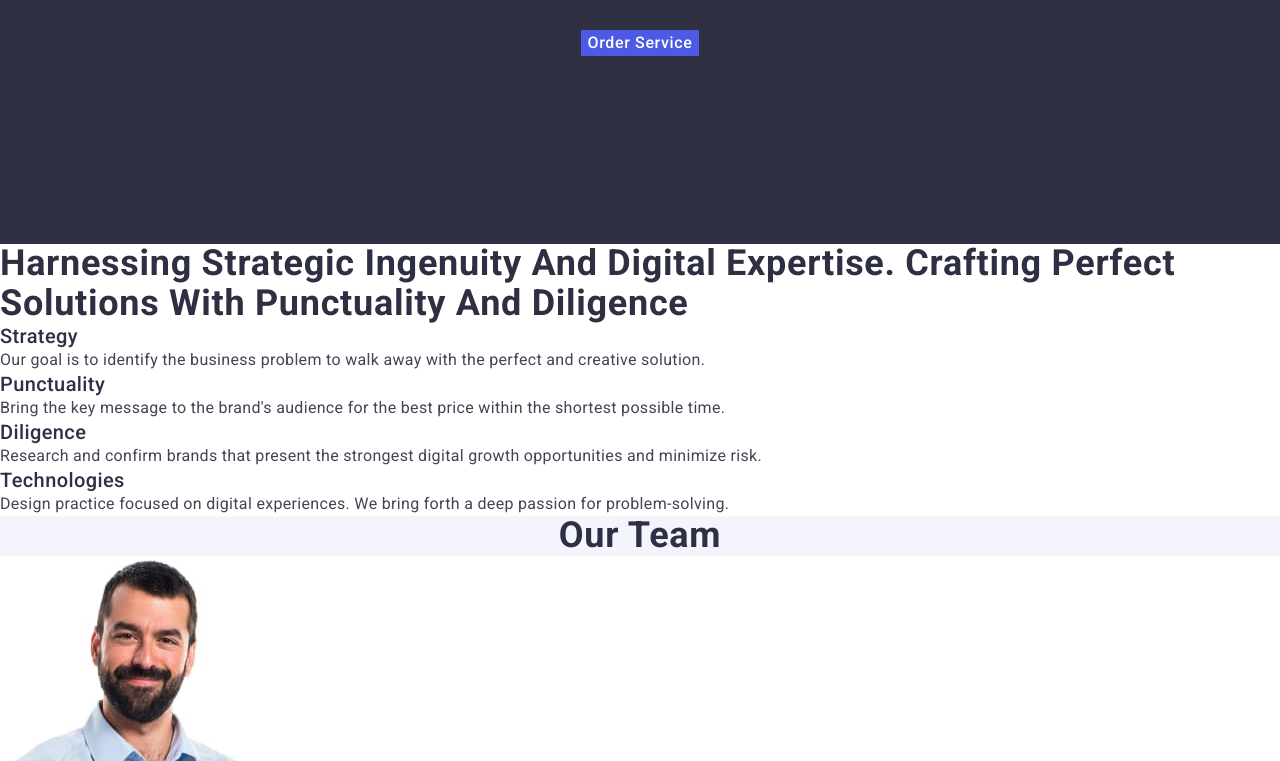
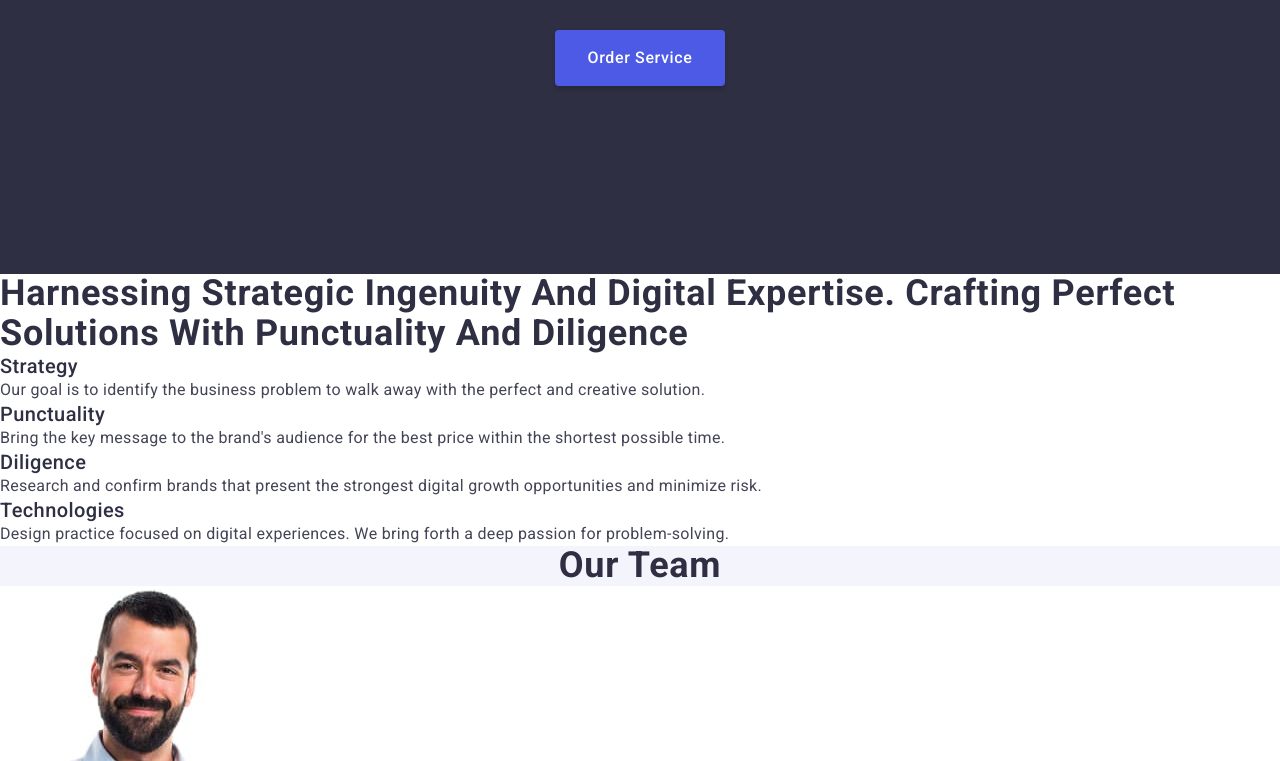
Before and after one commit to Polishchuk-4/goit-markup-hw-03, a plain HTML site: page index.html in a window 1280 px wide. Shown: the part 339-1100 px from the top of the page. Drawn offline with nearby package versions, Linux system fonts and the light colour scheme.

Commit message:
add padding button

```diff
--- a/css/styles.css
+++ b/css/styles.css
@@ -79,6 +79,9 @@ img {
   letter-spacing: 0.32px;
 }
 .button {
+  padding: 16px 32px;
+  border-radius: 4px;
+  box-shadow: 0px 4px 4px 0px rgba(0, 0, 0, 0.15);
   font-weight: 500;
   border: none;
   font: inherit;
```
